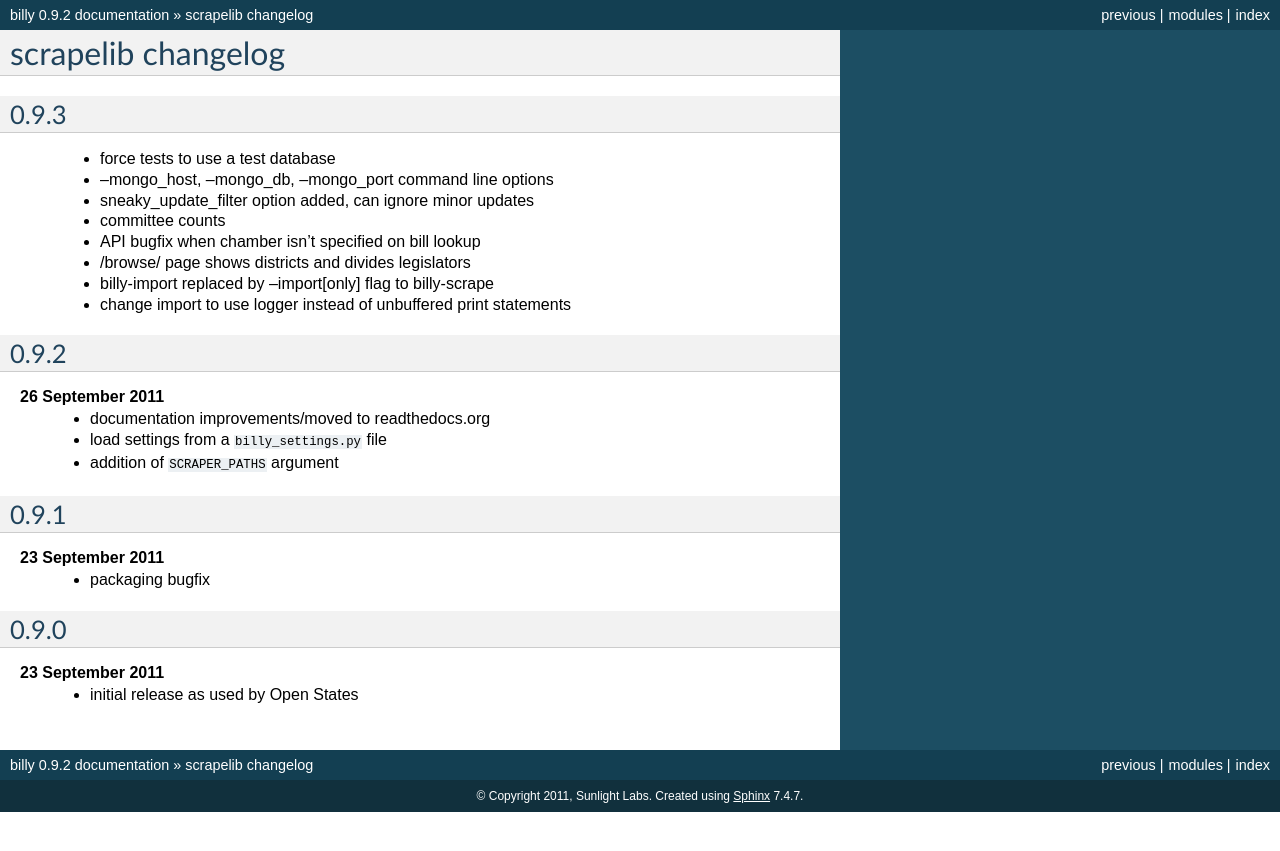
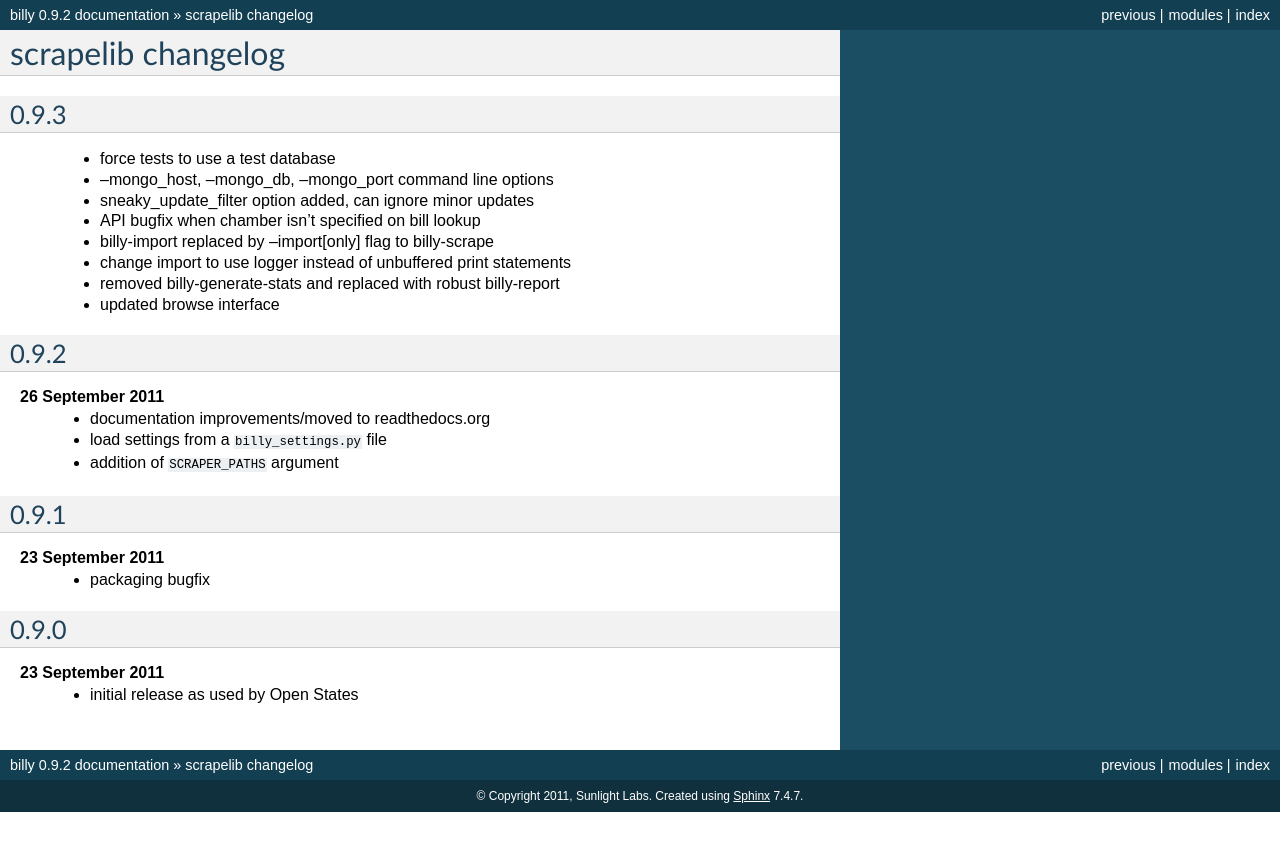
Before and after one commit to openstates/billy, a Sphinx documentation site: the page built from docs/changelog.rst, in a window 1280 px wide. Shown: the top 851 px of the page. Built offline with Sphinx 7.4.7, drawn with Linux system fonts in a browser that asks for light colours; formulas are drawn with MathJax 3.

Commit message:
billy-report added to changelog, replaces some prior changes

```diff
--- a/docs/changelog.rst
+++ b/docs/changelog.rst
@@ -6,11 +6,11 @@ scrapelib changelog
     * force tests to use a test database
     * --mongo_host, --mongo_db, --mongo_port command line options
     * sneaky_update_filter option added, can ignore minor updates
-    * committee counts
     * API bugfix when chamber isn't specified on bill lookup
-    * /browse/ page shows districts and divides legislators
     * billy-import replaced by --import[only] flag to billy-scrape
     * change import to use logger instead of unbuffered print statements
+    * removed billy-generate-stats and replaced with robust billy-report
+    * updated browse interface
 
 0.9.2
 -----
```
